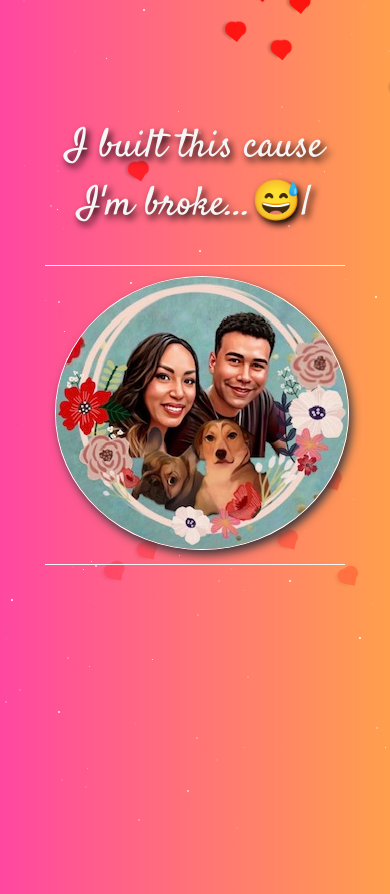
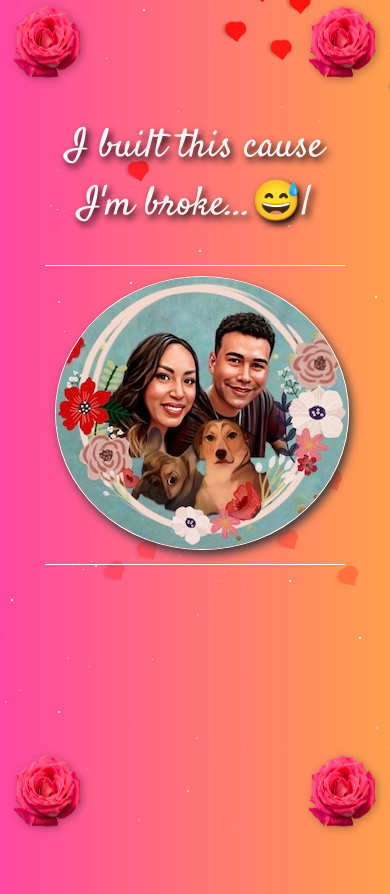
Before and after one commit to andrewvenson/frontend-fun, a React (Create React App) app: page / in a window 390 px wide. Shown: the top 894 px of the page. Built offline with nearby package versions, Linux system fonts and the light colour scheme; a web font is replaced by a local one.

Commit message:
floating roses,, all this is only for mobile btw hehe

```diff
--- a/src/App.js
+++ b/src/App.js
@@ -5,6 +5,7 @@ import StarContainer from "./components/star-container.jsx";
 import styled, {css, keyframes} from "styled-components";
 import { TypeAnimation } from 'react-type-animation';
 import CoverPhoto from "./images/coverphoto.png";
+import Rose from "./images/rose.png";
 
 const HeartContainer = styled.div`
     padding: 50px;
@@ -87,6 +88,54 @@ const CoverImage = styled.img`
     animation: ${props => props.pulse ? css`${borderPulse} 2s infinite` : "none"};
 `;
 
+const RoseImage = styled.img`
+    width: 75px;
+    height: 75px;
+    filter: drop-shadow(2px 2px 4px rgba(0, 0, 0, 0.3));
+    margin: 10px;
+    transform: translateY(-10%);
+    animation: ${floater} 3s infinite;
+    transition: ease 1s;
+`;
+
+const RoseImageRight = styled.img`
+    width: 75px;
+    height: 75px;
+    filter: drop-shadow(2px 2px 4px rgba(0, 0, 0, 0.3));
+    margin: 10px;
+    position: absolute;
+    right: 0;
+    transform: translateY(-10%);
+    animation: ${floater} 3s infinite;
+    transition: ease 1s;
+`;
+
+const RoseImageBottomLeft = styled.img`
+    width: 75px;
+    height: 75px;
+    filter: drop-shadow(2px 2px 4px rgba(0, 0, 0, 0.3));
+    margin: 10px;
+    position: absolute;
+    bottom: 0;
+    left: 0;
+    transform: translateY(-10%);
+    animation: ${floater} 3s infinite;
+    transition: ease 1s;
+`;
+
+const RoseImageBottomRight = styled.img`
+    width: 75px;
+    height: 75px;
+    filter: drop-shadow(2px 2px 4px rgba(0, 0, 0, 0.3));
+    margin: 10px;
+    position: absolute;
+    bottom: 0;
+    right: 0;
+    transform: translateY(-10%);
+    animation: ${floater} 3s infinite;
+    transition: ease 1s;
+`;
+
 
 function App() {
   const [showPointer, setShowPointer] = useState(false);
@@ -121,12 +170,12 @@ function App() {
               <br/>
                 <TypeAnimation
                   sequence={[
-                    17000,
+                    18000,
                     () => {
                         setShowPointer(true);
                     },
                     'Lets see how our past month went...',
-                      1000,
+                      2000,
                       "Click us to 👀",
                     () => {
                       console.log('Done');
@@ -146,6 +195,10 @@ function App() {
             }
         </HeartContainer>
         <StarContainer />
+        <RoseImage src={Rose} />
+        <RoseImageRight src={Rose} />
+        <RoseImageBottomLeft src={Rose} />
+        <RoseImageBottomRight src={Rose} />
     </div>
   );
 }
```
